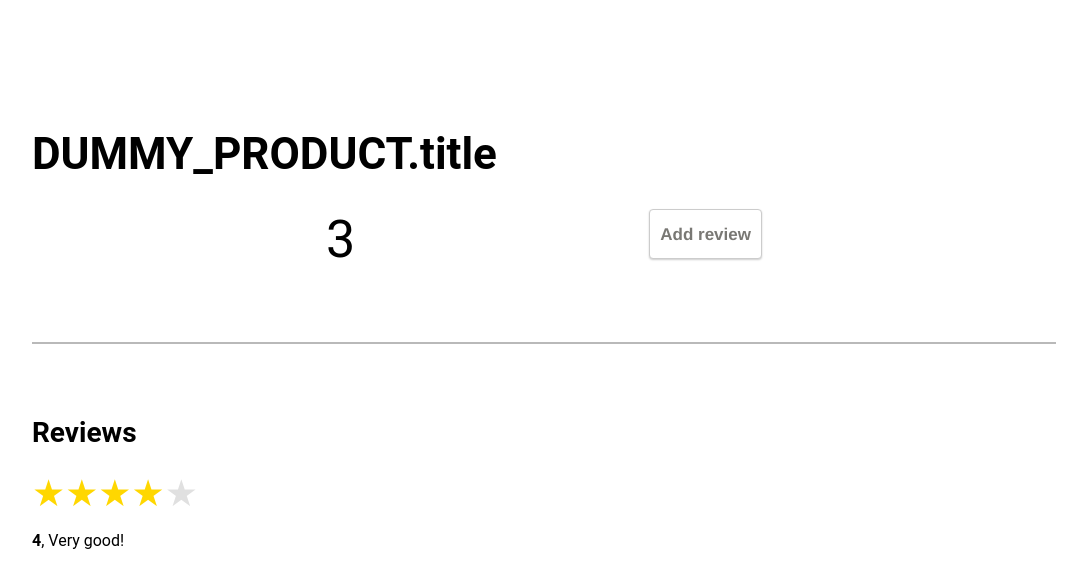
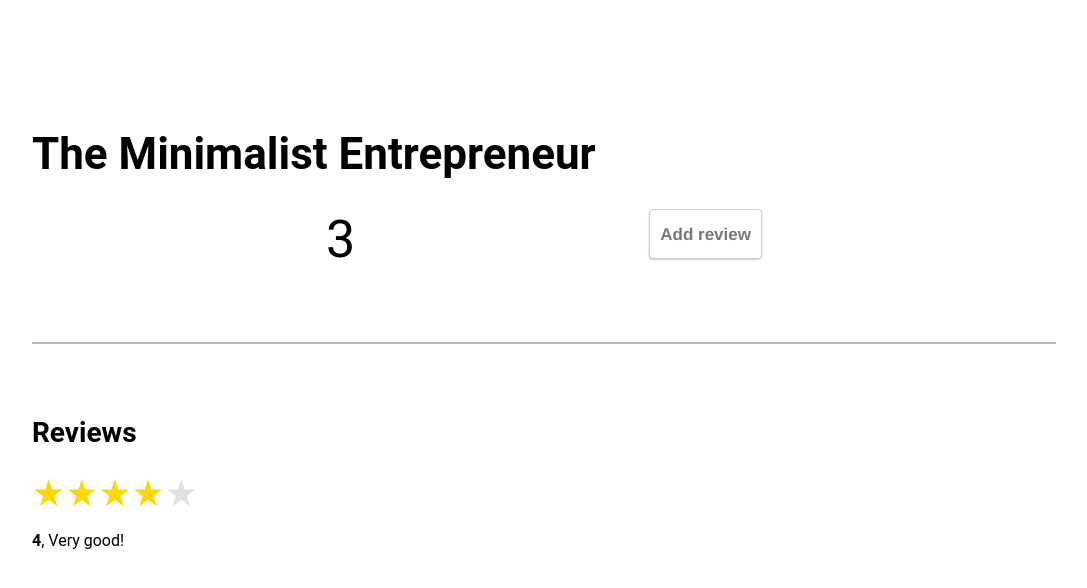
Before and after one commit to itsKarad/Simple-Ratings-App, a React (Create React App) app: page / in a window 1280 px wide. Shown: the top 588 px of the page, without its empty margins (96-1183 px from the left). Built offline with nearby package versions, Linux system fonts and the light colour scheme.

Commit message:
Fixed a curly bracket error

```diff
--- a/src/components/ProductReviewSection.js
+++ b/src/components/ProductReviewSection.js
@@ -37,7 +37,7 @@
     return (
         <div className="product-item">
             <div class = "product-info">
-                <h1 className = "product-title">DUMMY_PRODUCT.title</h1>
+                <h1 className = "product-title">{DUMMY_PRODUCT.title}</h1>
             </div>
             <div className = "product-ratings">
                 <div className = "product-rating">
```
